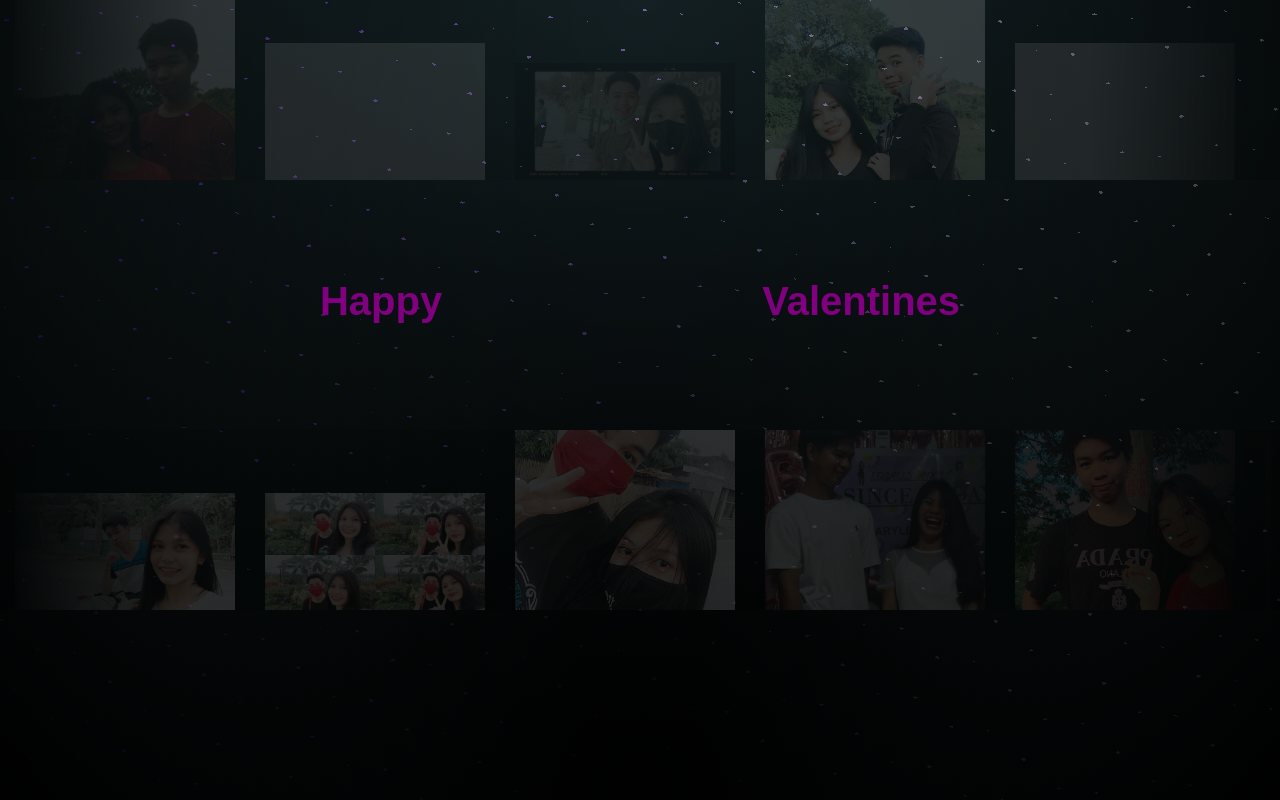
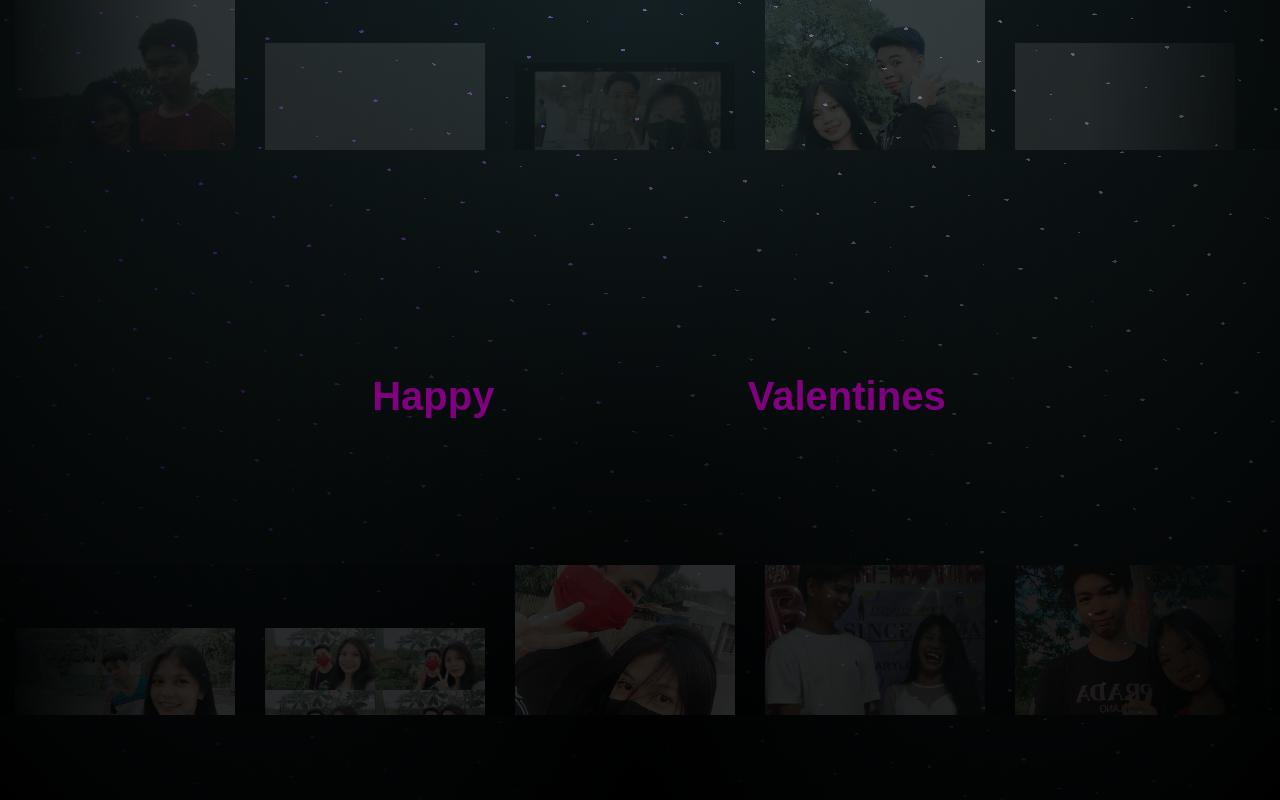
Before and after one commit to just-fair/sikret, a plain HTML site: page content.html in a window 1280 px wide. Drawn offline with Linux system fonts and the light colour scheme; a web font is replaced by a local one.

Commit message:
Update content.css

```diff
--- a/content.css
+++ b/content.css
@@ -1,70 +1,71 @@
 @import url('https://fonts.cdnfonts.com/css/valentine-cute');
 
-body{
+body {
     min-height: 100vh;
     background-color: #000;
-    overflow:hidden;
+    overflow: hidden;
     perspective: 1000px;
     background-image: radial-gradient(ellipse at top, transparent 0%, #000), radial-gradient(ellipse at bottom, #000, rgba(145, 233, 255, 0.2)), repeating-linear-gradient(220deg, rgb(0, 0, 0) 0px, rgb(0, 0, 0) 19px, transparent 19px, transparent 22px), repeating-linear-gradient(189deg, rgb(0, 0, 0) 0px, rgb(0, 0, 0) 19px, transparent 19px, transparent 22px), repeating-linear-gradient(148deg, rgb(0, 0, 0) 0px, rgb(0, 0, 0) 19px, transparent 19px, transparent 22px), linear-gradient(90deg, #7F00FF, rgb(240, 240, 240));
-    margin: 0;
     background-size: cover;
     background-repeat: no-repeat;
+    margin: 0;
 }
 
-/* @media (max-width: 600px) {
-    body{
-        display: flex;
-        flex-direction: column;
-        justify-content: space-evenly;
+.whole {
+    min-height: 100vh;
+    display: flex;
+    flex-direction: column;
+    justify-content: space-evenly;
+    align-items: center;
+}
+
+@media (max-width: 1090px) {
+    .bottom, .top, .content {
+        flex: 1;
+        height: 120px; /* Decreased height for mobile */
     }
 
-
-} */
-
-
+    h1 {
+        font-size: 30px; /* Adjusted font size for mobile */
+        margin-top: 10px; /* Adjusted margin for mobile */
+    }
+}
 
 @keyframes fadeIn {
     from {
-        opacity: 0; /* Start with 0 opacity */
+        opacity: 0;
     }
+
     to {
-        opacity: 1; /* End with 1 opacity */
+        opacity: 1;
     }
 }
 
-.top{
+.top, .bottom {
+    flex: 1;
     height: 180px;
     width: 100%;
     overflow: hidden;
 }
 
-#topslide{
+#topslide, #bottomslide {
     animation: fadeIn 15s ease-in;
-    /* overflow: hidden; */
     height: 100%;
     width: 100%;
     margin: 0;
     padding: 0;
 }
 
-.bottom{
-    height: 180px;
-    width: 100%;
-    overflow: hidden;
+.content {
+    flex: 1;
+    display: flex;
+    flex-direction: row;
+    justify-content: center;
+    align-items: center;
 }
 
-
-#bottomslide{
-    animation: fadeIn 15s ease-in;
-    height: 100%;
-    width: 100%;
-}
-
-
-
-
-
-h1{
+h1 {
+    flex: 1;
     font-size: 40px;
     font-family: 'Valentine Cute', sans-serif;
     color: purple;
@@ -73,11 +74,6 @@ h1{
     animation: fadeIn 5s ease-in;
 }
 
-.content{
-    display: flex;
-    flex-direction: row;
-    justify-content: center;
-    align-items: center;
-
-
+#flower-frame {
+    flex: 1;
 }
```
